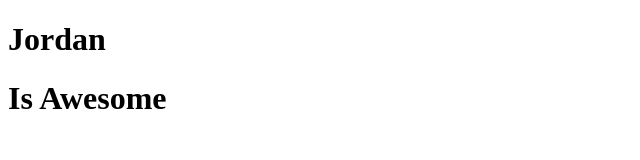
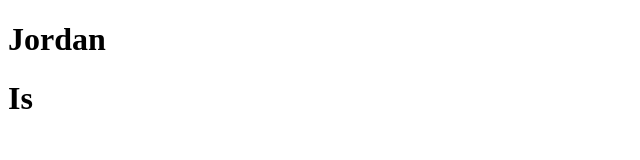
Before and after one commit to masterJmwofford/rtt08Example, a plain HTML site: page index.html in a window 1280 px wide. Shown: the whole page, without its empty margins (0-640 px from the left). Drawn offline with Linux system fonts and the light colour scheme.

```diff
--- a/index.html
+++ b/index.html
@@ -12,7 +12,7 @@
 
        <h1> Jordan </h1>
 
-       <h1>Is Awesome</h1>
+       <h1>Is </h1>
 
 
 
```
